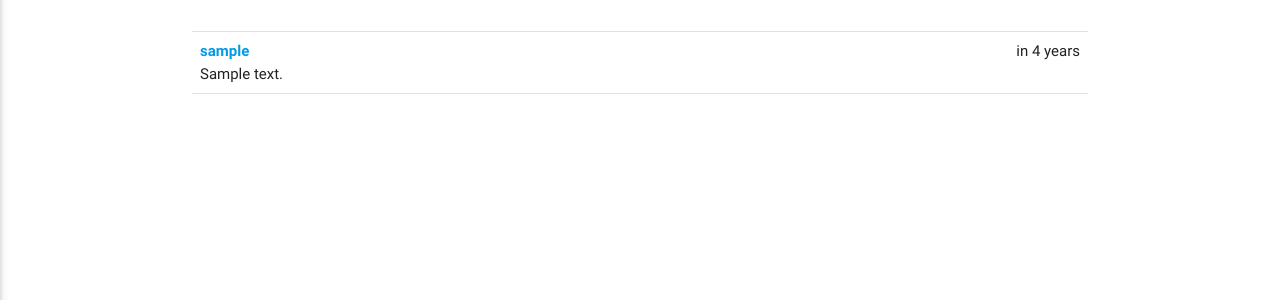
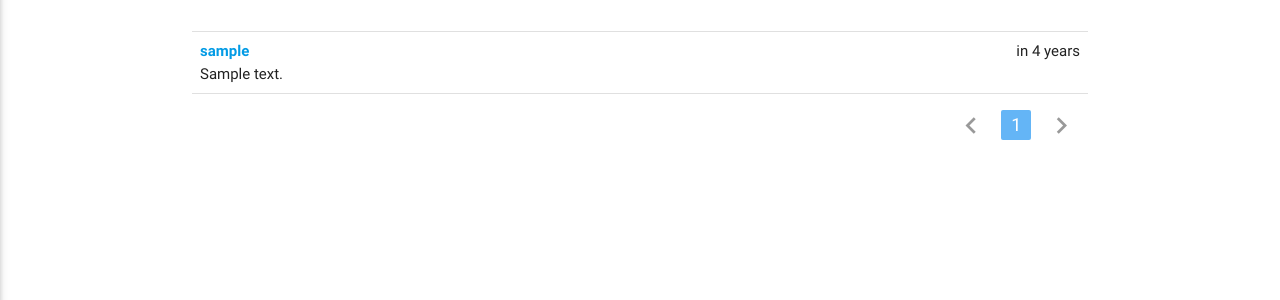
Before and after one commit to leozhao0709/flasky, a Flask app: template app/templates/index.html in a window 1280 px wide. Shown: the part 243-543 px from the top of the page. Run offline with Flask 2, Linux system fonts and the light colour scheme; tables that the repository leaves empty hold one stand-in row (values such as "Sample post"); the template is opened without the code that fills it: values that come from a table or form of the project are taken from there, most other values are stand-ins (such as "Sample title", 1, 10 or a date in 2020); some libraries are stand-ins or nearby versions.

Commit message:
add pagination

```diff
--- a/app/__init__.py
+++ b/app/__init__.py
@@ -23,7 +23,7 @@
 def create_app(config_name):
     app = Flask(__name__)
     app.config.from_object(config[config_name])
-    config[config_name].init_app(app)
+    # config[config_name].init_app(app)
     app.permanent_session_lifetime = timedelta(days=7)
 
     mail.init_app(app)
--- a/app/static/css/base.css
+++ b/app/static/css/base.css
@@ -164,3 +164,7 @@
 .table.followers tr {
     border-bottom: 1px solid #e0e0e0;
 }
+
+.pagination li.active {
+  background-color: #64b5f6;
+}
--- /dev/null
+++ b/app/templates/_macros.html
@@ -0,0 +1,32 @@
+{% macro pagination_widget(pagination, endpoint) %}
+    <ul class="pagination">
+        <li {% if not pagination.has_prev %} class="disabled" {% endif %}>
+            <a href="
+                    {% if pagination.has_prev %}{{ url_for(endpoint, page=pagination.page - 1, **kwargs) }}{% else %}#{% endif %}">
+                <i class="material-icons">chevron_left</i>
+            </a>
+        </li>
+        {% for p in pagination.iter_pages() %}
+            {% if p %}
+                {% if p==pagination.page %}
+                    <li class="active">
+                        <a href="{{ url_for(endpoint, page = p, **kwargs) }}">{{ p }}</a>
+                    </li>
+                {% else %}
+                    <li class="waves-effect">
+                        <a href="{{ url_for(endpoint, page = p, **kwargs) }}">{{ p }}</a>
+                    </li>
+                {% endif %}
+            {% else %}
+                <li class="disabled"><a href="#">&hellip;</a></li>
+            {% endif %}
+        {% endfor %}
+        <li {% if not pagination.has_next %} class="disabled" {% endif %}>
+            <a href="
+
+                    {% if pagination.has_next %}{{ url_for(endpoint, page=pagination.page + 1, **kwargs) }}{% else %}#{% endif %}">
+                <i class="material-icons">chevron_right</i>
+            </a>
+        </li>
+    </ul>
+{% endmacro %}
--- a/app/templates/index.html
+++ b/app/templates/index.html
@@ -1,5 +1,6 @@
 {% extends "base.html" %}
 {% block title %}Index{% endblock %}
+{% import "_macros.html" as macros %}
 
 {% block page_content %}
     <div class="page-header">
@@ -24,24 +25,8 @@
             </form>
         {% endif %}
     </div>
-    <ul class="posts">
-        {% for post in posts %}
-            <li class="post">
-                <div class="profile-thumbnail">
-                    <a href="{{ url_for('.user', username=post.author.username) }}">
-                        <img class="profile-thumbnail circle">
-                    </a>
-                </div>
-                <div class="post-date">
-                    {{ moment(post.timestamp).fromNow(refresh=True) }}
-                </div>
-                <div class="post-author">
-                    <a href="{{ url_for('.user', username=post.author.username)}}">
-                        {{ post.author.username }}
-                    </a>
-                </div>
-                <div class="post-body">{{ post.body }}</div>
-            </li>
-        {% endfor %}
-    </ul>
+    {% include '_posts.html' %}
+    <div class="pagination">
+        {{ macros.pagination_widget(pagination, '.index')}}
+    </div>
 {% endblock %}
--- a/config.py
+++ b/config.py
@@ -15,6 +15,10 @@
 	FLASK_MAIL_SUBJECT_PREFIX = '[Flask]'
 	FLASK_MAIL_SENDER = 'Flask Admin <flask@example.com>'
 	FLASK_ADMIN = os.environ.get('FLASK_MAIL_USERNAME')
+	FLASKY_POSTS_PER_PAGE = 20
+	FLASKY_FOLLOWERS_PER_PAGE = 50
+	FLASKY_COMMENTS_PER_PAGE = 30
+	FLASKY_SLOW_DB_QUERY_TIME = 0.5
 
 	@staticmethod
 	def init_app(app):
```
Also changed, not shown: app/main/views.py (+6 -4 lines).
